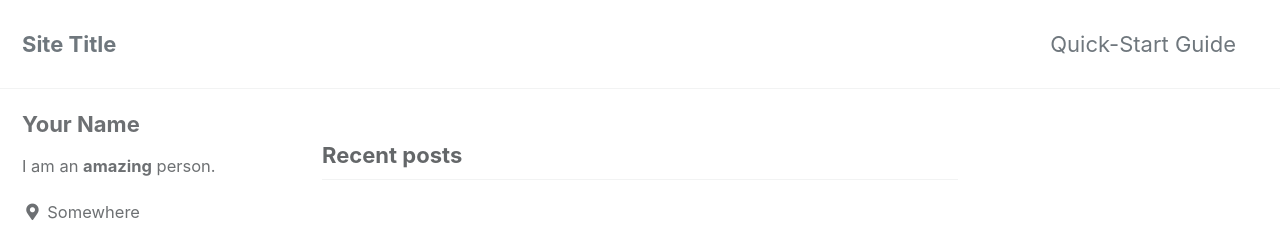
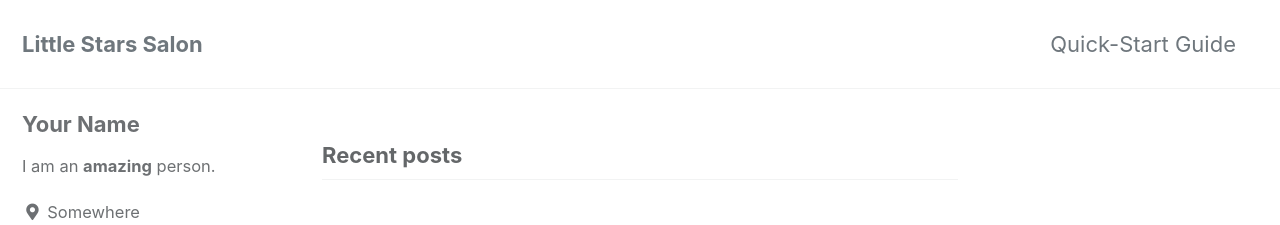
Before and after one commit to LittleStarsSalon/MinimalWebsite, a Jekyll site: the page built from index.html, in a window 1280 px wide. Shown: the top 225 px of the page. Built offline with Jekyll 4.4.1, drawn with Linux system fonts in a browser that asks for light colours; cached includes are drawn as plain includes; the list of posts is cut into pages by our own code.

Commit message:
Update _config.yml

```diff
--- a/_config.yml
+++ b/_config.yml
@@ -16,7 +16,7 @@ minimal_mistakes_skin    : "default" # "air", "aqua", "contrast", "dark", "dirt"
 
 # Site Settings
 locale                   : "en-US"
-title                    : "Site Title"
+title                    : "Little Stars Salon"
 title_separator          : "-"
 subtitle                 : # site tagline that appears below site title in masthead
 name                     : "Your Name"
```
